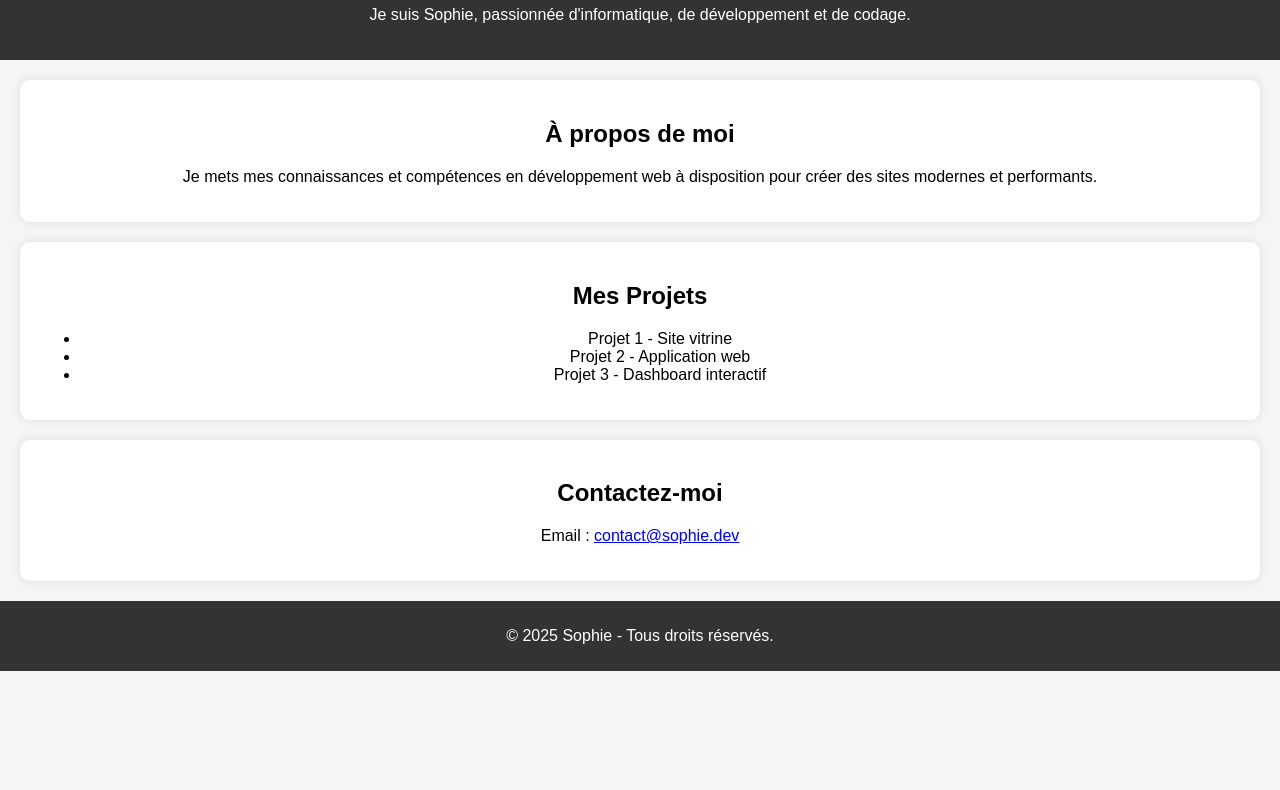
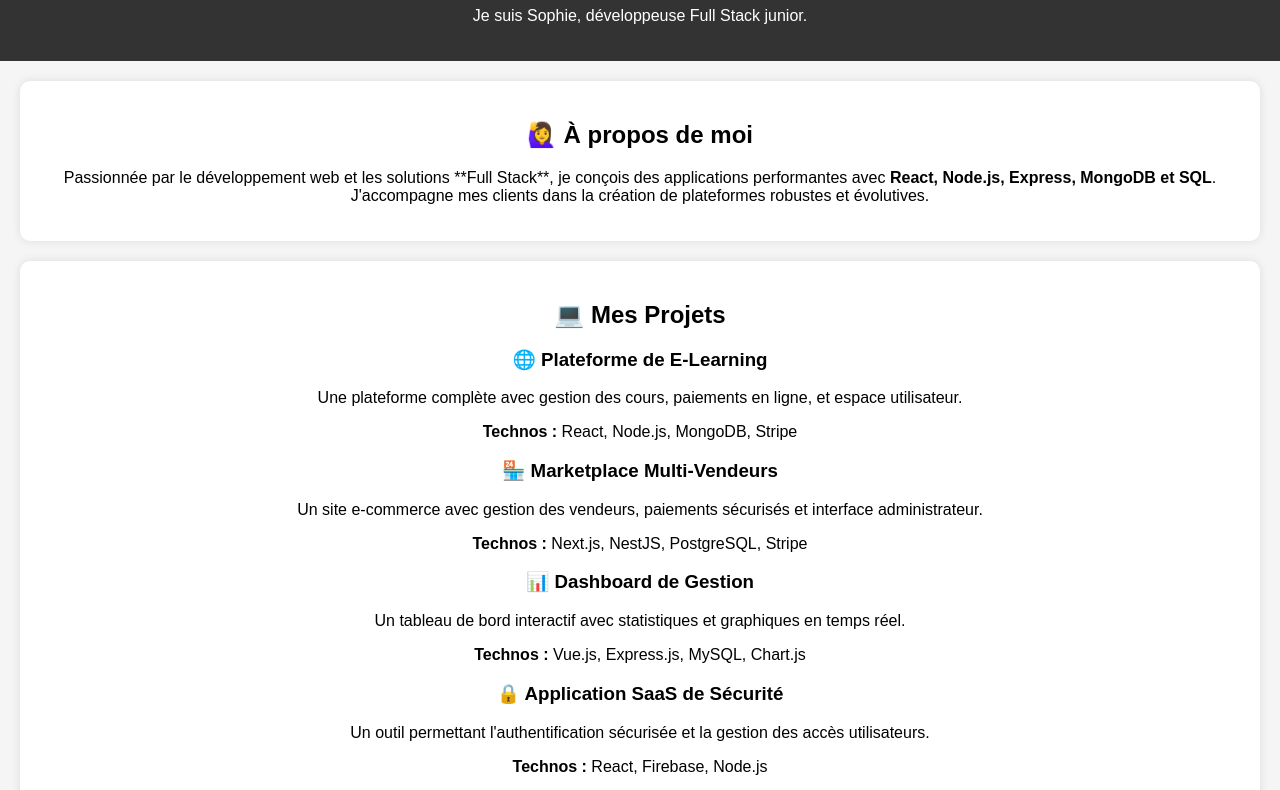
Before and after one commit to NyxCodeHub/NyxCodeHub-Portfolio, a plain HTML site: page index.html in a window 1280 px wide. Shown: the part 94-884 px from the top of the page. Before the commit the page ends 800 px from the top, so only its background shows below. Drawn offline with Linux system fonts and the light colour scheme.

Commit message:
Update index.html

```diff
--- a/index.html
+++ b/index.html
@@ -3,42 +3,65 @@
 <head>
     <meta charset="UTF-8">
     <meta name="viewport" content="width=device-width, initial-scale=1.0">
-    <title>Portfolio - Sophie</title>
+    <title>Portfolio - NyxCodeHub</title>
     <link rel="stylesheet" href="style.css">
 </head>
 <body>
 
     <!-- Header -->
     <header>
-        <h1>Bienvenue sur mon Portfolio</h1>
-        <p>Je suis Sophie, passionnée d'informatique, de développement et de codage.</p>
+        <h1>👋 Bienvenue sur mon Portfolio</h1>
+        <p>Je suis Sophie, développeuse Full Stack junior.</p>
     </header>
 
     <!-- Section À propos -->
-    <section>
-        <h2>À propos de moi</h2>
-        <p>Je mets mes connaissances et compétences en développement web à disposition pour créer des sites modernes et performants.</p>
+    <section id="about">
+        <h2>🙋‍♀️ À propos de moi</h2>
+        <p>Passionnée par le développement web et les solutions **Full Stack**,
+           je conçois des applications performantes avec <strong>React, Node.js, Express, MongoDB et SQL</strong>.
+           J'accompagne mes clients dans la création de plateformes robustes et évolutives.</p>
     </section>
 
     <!-- Section Portfolio -->
-    <section>
-        <h2>Mes Projets</h2>
-        <ul>
-            <li>Projet 1 - Site vitrine</li>
-            <li>Projet 2 - Application web</li>
-            <li>Projet 3 - Dashboard interactif</li>
-        </ul>
+    <section id="portfolio">
+        <h2>💻 Mes Projets</h2>
+
+        <div class="project">
+            <h3>🌐 Plateforme de E-Learning</h3>
+            <p>Une plateforme complète avec gestion des cours, paiements en ligne, et espace utilisateur.</p>
+            <p><strong>Technos :</strong> React, Node.js, MongoDB, Stripe</p>
+        </div>
+
+        <div class="project">
+            <h3>🏪 Marketplace Multi-Vendeurs</h3>
+            <p>Un site e-commerce avec gestion des vendeurs, paiements sécurisés et interface administrateur.</p>
+            <p><strong>Technos :</strong> Next.js, NestJS, PostgreSQL, Stripe</p>
+        </div>
+
+        <div class="project">
+            <h3>📊 Dashboard de Gestion</h3>
+            <p>Un tableau de bord interactif avec statistiques et graphiques en temps réel.</p>
+            <p><strong>Technos :</strong> Vue.js, Express.js, MySQL, Chart.js</p>
+        </div>
+
+        <div class="project">
+            <h3>🔒 Application SaaS de Sécurité</h3>
+            <p>Un outil permettant l'authentification sécurisée et la gestion des accès utilisateurs.</p>
+            <p><strong>Technos :</strong> React, Firebase, Node.js</p>
+        </div>
+
     </section>
 
     <!-- Section Contact -->
-    <section>
-        <h2>Contactez-moi</h2>
-        <p>Email : <a href="mailto:contact@sophie.dev">contact@sophie.dev</a></p>
+    <section id="contact">
+        <h2>📬 Contactez-moi</h2>
+        <p>Besoin d'une application sur mesure ? Discutons de votre projet !</p>
+        <p>Email : <a href="mailto:sophie.pothee@gmail.com">sophie.pothee@gmail.com</a></p>
     </section>
 
     <!-- Footer -->
     <footer>
-        <p>&copy; 2025 Sophie - Tous droits réservés.</p>
+        <p>&copy; 2025 NyxCodeHub - Tous droits réservés.</p>
     </footer>
 
 </body>
```
